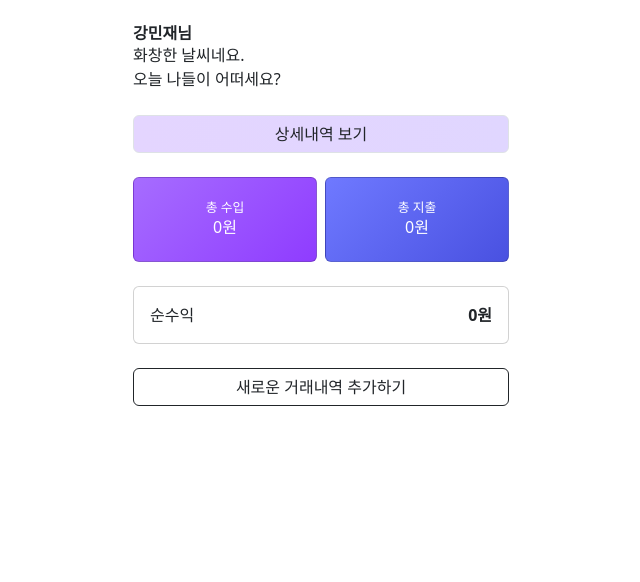
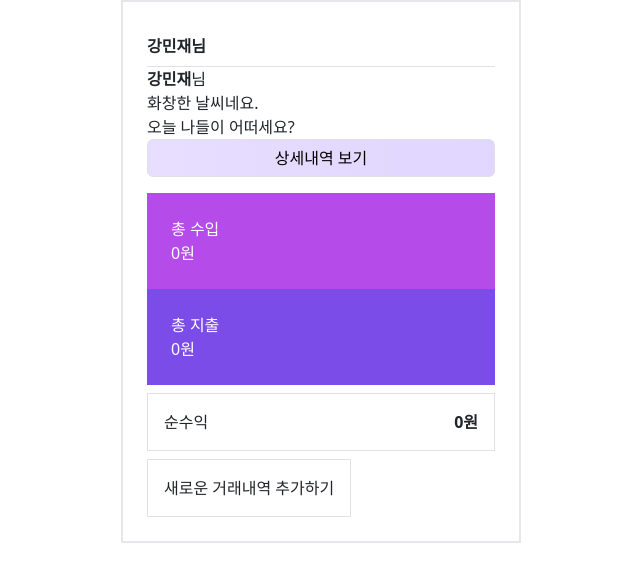
Before and after one commit to KB-SKELETON-6th-15-SESSION/ACCOUNT_BOOK_FE, a Vue app: page / in a window 1280 px wide. Shown: the top 582 px of the page, without its empty margins (319-959 px from the left). Built offline with nearby package versions, Linux system fonts and the light colour scheme; data requests are answered from the project's data file.

Commit message:
design: mainpage 디자인 수정

```diff
--- /dev/null
+++ b/src/components/Shared/Header.vue
@@ -0,0 +1,7 @@
+<template>
+  <div class="w-full border-bottom py-2">
+    <p class="fw-bold">강민재님</p>
+  </div>
+</template>
+
+<script setup></script>
--- a/src/pages/MainPage.vue
+++ b/src/pages/MainPage.vue
@@ -1,16 +1,21 @@
 <template>
-  <div class="container py-4" style="max-width: 400px">
+  <div
+    class="container p-4 rounded-lg border-solid border-2"
+    style="max-width: 400px"
+  >
+    <Header />
     <!-- 상단 유저 인사 -->
-    <div class="mb-4">
-      <h5 class="fw-bold">강민재님</h5>
-      <p class="mb-0">화창한 날씨네요.<br />오늘 나들이 어떠세요?</p>
+    <div class="mb-9 mt-9 flex-col flex gap-2">
+      <p class="text-3xl"><strong>강민재</strong>님</p>
+      <p class="text-3xl">화창한 날씨네요.</p>
+      <p class="text-3xl">오늘 나들이 어떠세요?</p>
     </div>
 
     <!-- 상세내역 보기 버튼 -->
-    <div class="d-grid mb-4">
+    <div class="d-grid mb-3">
       <button
-        class="btn btn-light text-dark fw-medium border border-light-purple"
-        style="background: linear-gradient(90deg, #e4d5ff, #e0d6ff)"
+        class="btn btn-light text-black rounded-[10px] fw-medium border h-[50px]"
+        style="background: linear-gradient(90deg, #e8deff, #e0d6ff)"
         @click="toReport"
       >
         상세내역 보기
@@ -18,53 +23,53 @@
     </div>
 
     <!-- 총 수입/지출 카드 -->
-    <div class="d-flex justify-content-between mb-4">
+    <div class="flex justify-between mb-2">
       <!-- 수입 -->
       <div
-        class="card text-white text-center me-2 flex-fill"
-        style="background: linear-gradient(135deg, #a66cff, #8f3cff)"
+        class="w-[49%] rounded-[10px] p-4 flex flex-col gap-3"
+        style="background: #b54ce9"
       >
-        <div class="card-body p-3">
-          <small>총 수입</small>
-          <h5 class="card-title">{{ totalAmount.toLocaleString() }}원</h5>
-        </div>
+        <p class="text-xl text-white">총 수입</p>
+        <p class="text-xl text-white">{{ totalAmount.toLocaleString() }}원</p>
       </div>
       <!-- 지출 -->
       <div
-        class="card text-white text-center flex-fill"
-        style="background: linear-gradient(135deg, #6f79ff, #4951e1)"
+        class="w-[49%] rounded-[10px] p-4 flex flex-col gap-3"
+        style="background: #7c4ce9"
       >
-        <div class="card-body p-3">
-          <small>총 지출</small>
-          <h5 class="card-title">{{ totalExpense.toLocaleString() }}원</h5>
-        </div>
+        <p class="text-xl text-white">총 지출</p>
+        <p class="text-xl text-white">{{ totalExpense.toLocaleString() }}원</p>
       </div>
     </div>
 
     <!-- 순수익 -->
-    <div class="card mb-4">
-      <div class="card-body d-flex justify-content-between align-items-center">
+
+    <div
+      class="border p-3 mb-2 d-flex justify-content-between align-items-center rounded-[10px]"
+    >
       <span class="fw-medium">순수익</span>
       <span class="fw-semibold"
         >{{ (totalAmount - totalExpense).toLocaleString() }}원</span
       >
     </div>
-    </div>
 
     <!-- 새로운 거래내역 추가 -->
-    <div class="d-grid">
-      <button class="btn btn-outline-dark fw-medium" @click="toCreate">
+
+    <button
+      class="w-full border p-3 rounded-[10px] font-bold"
+      @click="toCreate"
+    >
       새로운 거래내역 추가하기
     </button>
-    </div>
   </div>
 </template>
 
 <script setup>
-import axios from 'axios';
-import { ref } from 'vue';
-import { useRouter } from 'vue-router';
-const userId = localStorage.getItem('id');
+import Header from "@/components/Shared/Header.vue";
+import axios from "axios";
+import { ref } from "vue";
+import { useRouter } from "vue-router";
+const userId = localStorage.getItem("id");
 const route = useRouter();
 const totalAmount = ref(0);
 const totalExpense = ref(0);
@@ -92,10 +97,10 @@ async function calAllExpense() {
 calAllExpense();
 
 function toReport() {
-  route.push('/report');
+  route.push("/report");
 }
 function toCreate() {
-  route.push('/create');
+  route.push("/create");
 }
 </script>
 
--- a/src/router/index.js
+++ b/src/router/index.js
@@ -1,4 +1,4 @@
-import DetailPage from "@/pages/detailPage.vue";
+import DetailPage from "@/pages/DetailPage.vue";
 import MainPage from "@/pages/MainPage.vue";
 import ModifyPage from "@/pages/ModifyPage.vue";
 import ProfilePage from "@/pages/ProfilePage.vue";
```
Lines whose indentation alone changed are shown as unchanged.
